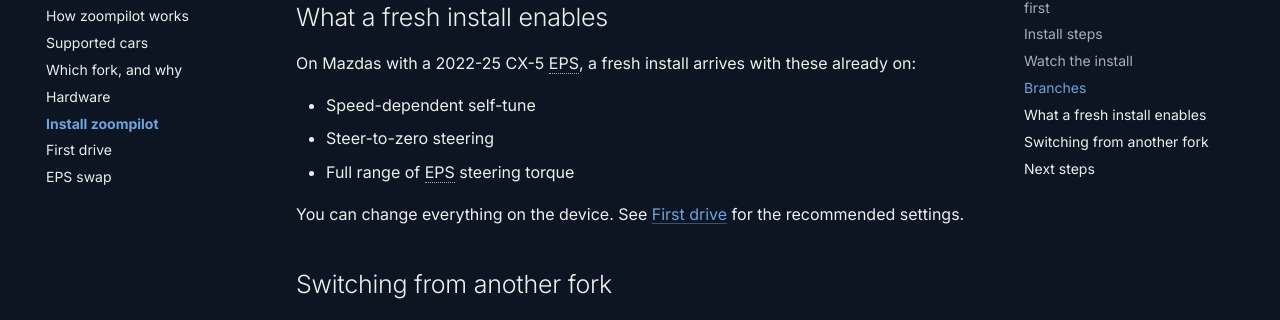
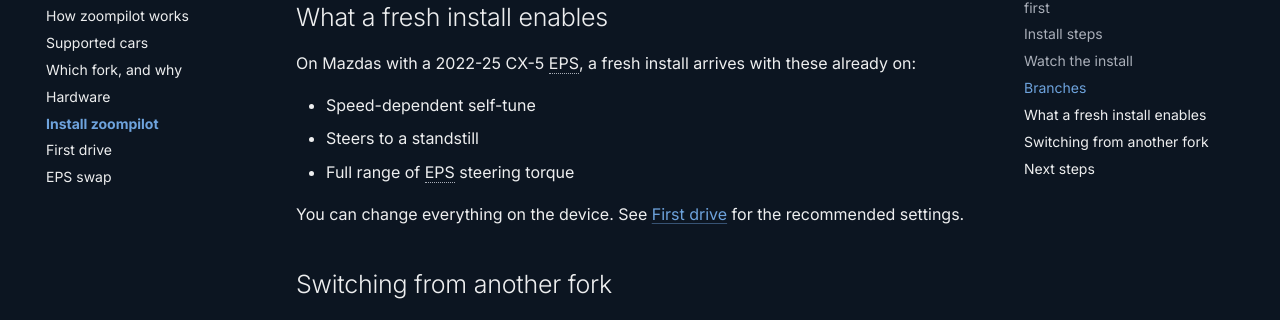
Before and after one commit to mzdnick/zoompilot-wiki, an MkDocs documentation site: the page built from docs/getting-started/install.md, in a window 1280 px wide and 900 px high, scrolled down 1266 px. Shown: the part 132-452 px from the top of the window. Built offline with MkDocs 1.6.1 and Material for MkDocs 9.7.7, drawn with Linux system fonts in a browser that asks for light colours; comment, search, counter and statistics services are not loaded.

Commit message:
Install: plain wording for the standstill bullet

```diff
--- a/docs/getting-started/install.md
+++ b/docs/getting-started/install.md
@@ -62,7 +62,7 @@
 already on:
 
 - Speed-dependent self-tune
-- Steer-to-zero steering
+- Steers to a standstill
 - Full range of EPS steering torque
 
 You can change everything on the device. See
```
